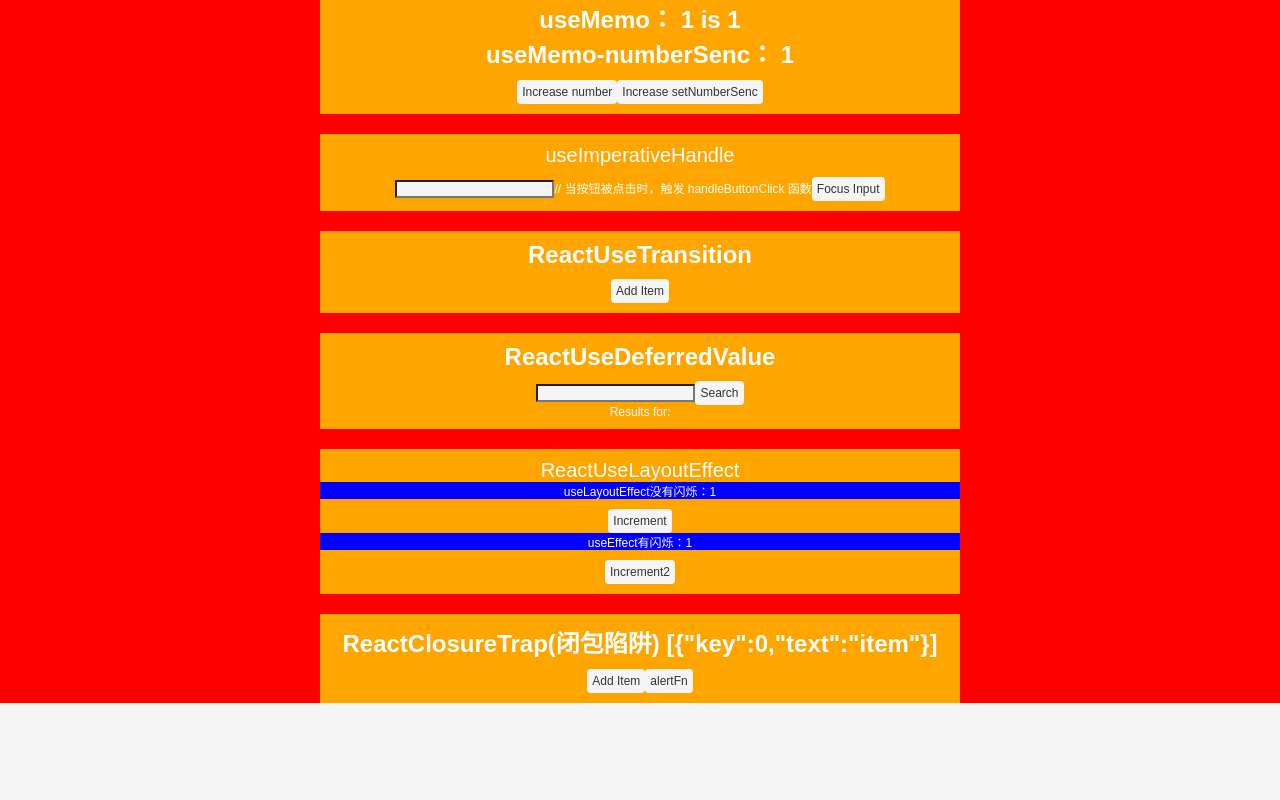
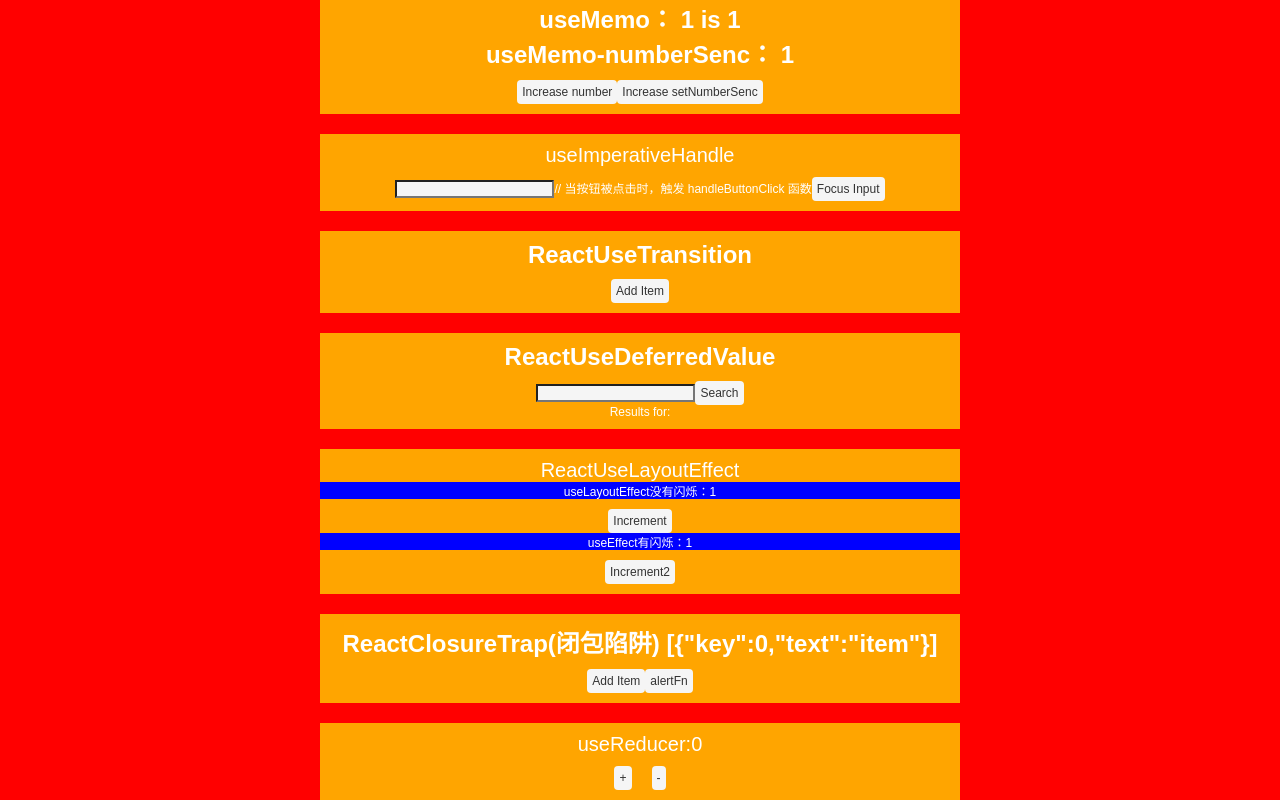
Before and after one commit to HokageYeah/react-demo, a React (Create React App) app: page /#/reactHooks in a window 1280 px wide. Shown: the part 694-1494 px from the top of the page. Before the commit the page ends 1397 px from the top, so only its background shows below. Built offline with nearby package versions, Linux system fonts and the light colour scheme.

Commit message:
usereducer代码提交

```diff
--- a/src/view/react-hooks-demo/ReactHooksDemo.tsx
+++ b/src/view/react-hooks-demo/ReactHooksDemo.tsx
@@ -14,6 +14,7 @@ import ReactSetState from "./hooks-demo/ReactSetState";
 import ReactUseTransition from "./hooks-demo/ReactUseTransition";
 import ReactUseDeferredValue from "./hooks-demo/ReactUseDeferredValue";
 import ReactClosureTrap from "./hooks-demo/ReactClosureTrap";
+import ReactUseReducer from "./hooks-demo/ReactUseReducer";
 
 interface Iprops {
   children?: ReactNode;
@@ -38,6 +39,7 @@ const ReactHooksDemo: FC<Iprops> = memo((props) => {
       <ReactUseDeferredValue />
       <ReactUseLayoutEffect />
       <ReactClosureTrap />
+      <ReactUseReducer />
     </ReactHooksStyle>
   );
 });
--- /dev/null
+++ b/src/view/react-hooks-demo/hooks-demo/ReactUseReducer.tsx
@@ -0,0 +1,47 @@
+import React, { memo, useReducer } from "react";
+import type { ReactNode, FC } from "react";
+import { UseStatesStyle } from "./style";
+import { type } from "os";
+
+interface Iprops {
+  children?: ReactNode;
+}
+type stateType = {
+  count: number;
+};
+type actionType = {
+  type: "increment" | "decrement";
+  payload?: number;
+};
+const initialState: stateType = { count: 0 };
+function reducer(state: stateType, action: actionType) {
+  switch (action.type) {
+    case "increment":
+      return { count: state.count + (action.payload || 1) };
+    case "decrement":
+      return { count: state.count - (action.payload || 1) };
+    default:
+      throw new Error();
+  }
+}
+const ReactUseReducer: FC<Iprops> = memo((props) => {
+  const { children } = props;
+  console.log("ReactUseReducer:children----", children);
+  const [state, dispatch] = useReducer(reducer, initialState);
+
+  return (
+    <div className="modelCell">
+      <UseStatesStyle>
+        <p>useReducer:{state.count}</p>
+        <button
+          style={{ marginRight: "20px" }}
+          onClick={() => dispatch({ type: "increment", payload: 2 })}
+        >
+          +
+        </button>
+        <button onClick={() => dispatch({ type: "decrement" })}>-</button>
+      </UseStatesStyle>
+    </div>
+  );
+});
+export default ReactUseReducer;
```
